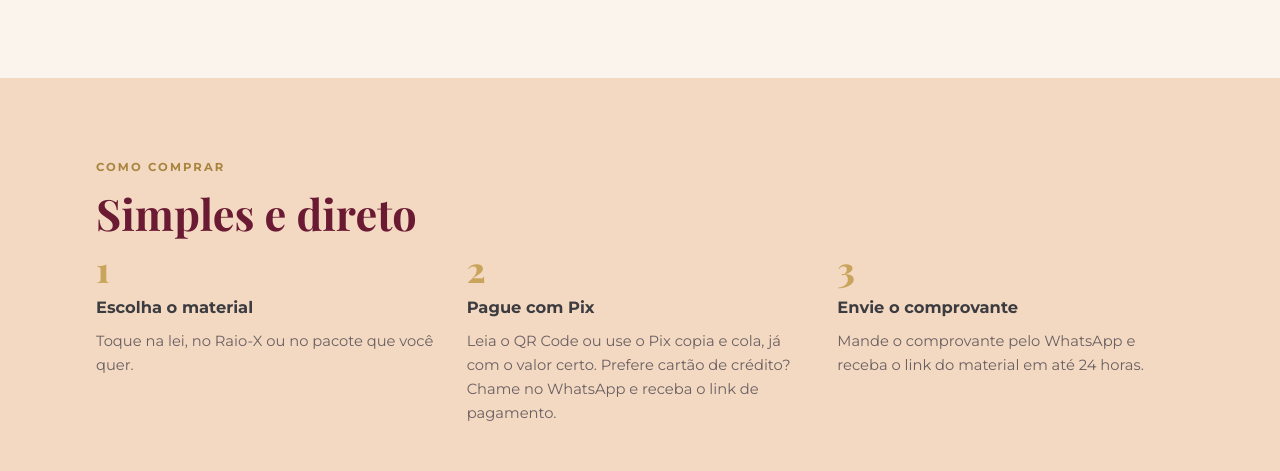
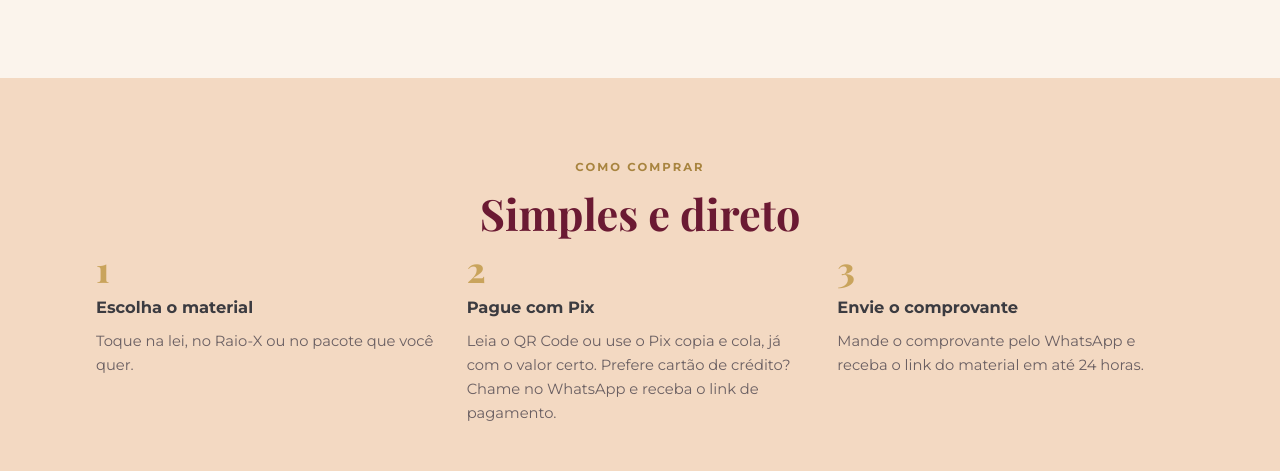
Before and after one commit to thaissaribeiro2-rgb/dossie-aprovacao, a plain HTML site: page index.html in a window 1280 px wide. Shown: the part 2338-2809 px from the top of the page. Drawn offline with nearby package versions, Linux system fonts and the light colour scheme; a web font is replaced by a local one.

Commit message:
Update index.html

```diff
--- a/index.html
+++ b/index.html
@@ -171,7 +171,7 @@ section{scroll-margin-top:72px}
 .combo .leis span{font-size:.74rem;font-weight:600;background:var(--surface);border:1px solid var(--line);border-radius:999px;padding:3px 11px}
 
 /* Como comprar */
-.compra .sec-head{margin-bottom:12px}
+.compra .sec-head{margin-bottom:12px;margin-left:auto;margin-right:auto;text-align:center;justify-items:center}
 .compra .grid{display:grid;grid-template-columns:repeat(3,1fr);gap:24px}
 @media (max-width:820px){.compra .grid{grid-template-columns:1fr}}
 .passo{display:grid;gap:8px;align-content:start;min-width:0}
```
